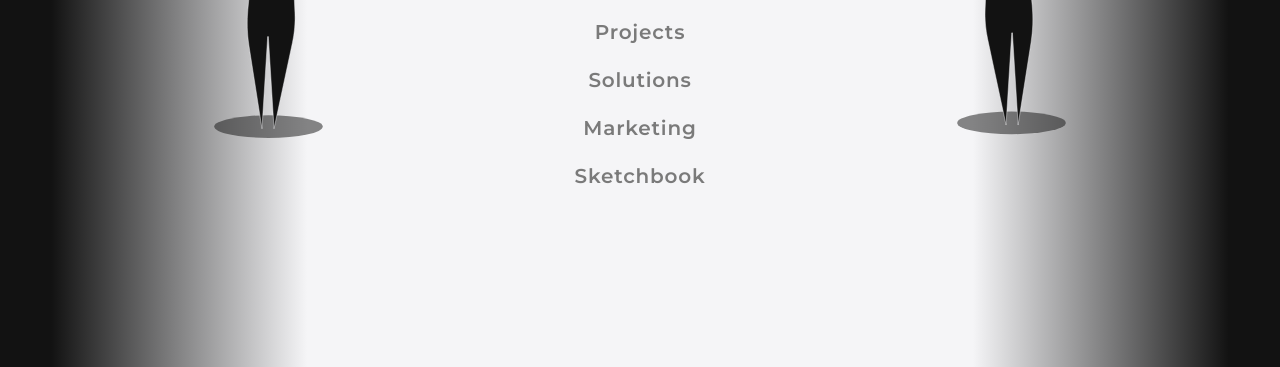
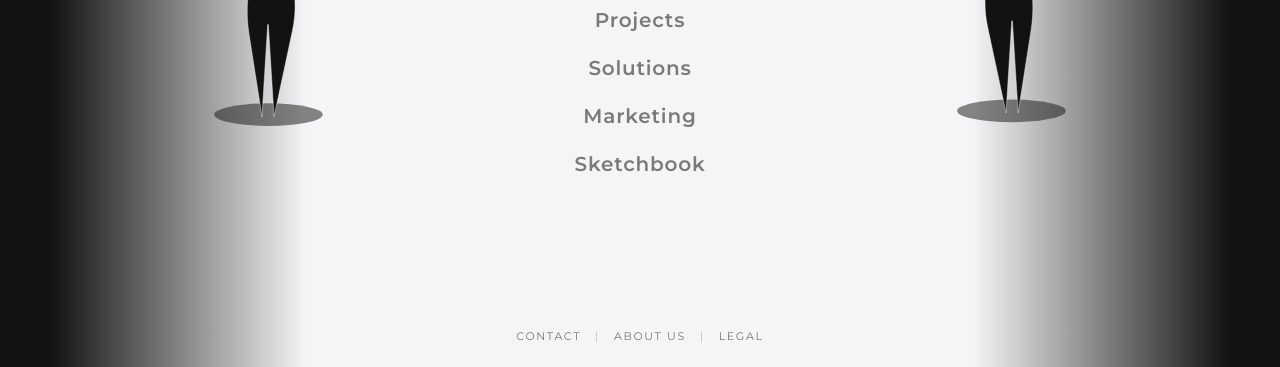
Before and after one commit to dctrarchitect/dctrarchitect.github.io, a plain HTML site: page index.html in a window 1280 px wide. Shown: the part 433-800 px from the top of the page. Drawn offline with Linux system fonts and the light colour scheme.

Commit message:
Update index.html

```diff
--- a/index.html
+++ b/index.html
@@ -168,7 +168,7 @@
       align-items: center;
       justify-content: center;
       gap: clamp(48px, 7vw, 130px);
-      padding: 0 40px;
+      padding: 0 40px 24px 40px;
       position: relative;
     }
 
@@ -251,6 +251,38 @@
       transform: scale(1.04);
     }
 
+    /* ALT ÜÇLÜ NAVİGASYON (Contact | About Us | Legal) */
+    .home-footer {
+      position: absolute;
+      bottom: 24px;
+      left: 50%;
+      transform: translateX(-50%);
+      display: flex;
+      align-items: center;
+      justify-content: center;
+      gap: 14px;
+      font-size: 11px;
+      letter-spacing: 0.15em;
+      text-transform: uppercase;
+      z-index: 20;
+      white-space: nowrap;
+    }
+
+    .home-footer a {
+      text-decoration: none;
+      color: #777777;
+      transition: color 0.2s ease;
+    }
+
+    .home-footer a:hover {
+      color: #121212;
+    }
+
+    .home-footer span {
+      color: rgba(18, 18, 18, 0.25);
+      user-select: none;
+    }
+
     /* MOBİL EKRAN KURALLARI */
     @media (max-width: 768px) {
       .desktop-menu { display: none !important; }
@@ -266,7 +298,7 @@
       .home-stage {
         flex-direction: column;
         justify-content: center;
-        padding: 24px 20px;
+        padding: 24px 20px 56px 20px;
       }
 
       /* Mobilde karakterleri gizle */
@@ -289,6 +321,12 @@
 
       .main-nav a {
         font-size: 19px;
+      }
+
+      .home-footer {
+        bottom: 20px;
+        font-size: 10px;
+        gap: 10px;
       }
     }
   </style>
@@ -347,6 +385,15 @@
     <div class="character-slot right">
       <img src="assets/icon/char-right.svg" alt="Right Character">
     </div>
+
+    <!-- ALT ÜÇLÜ NAVİGASYON -->
+    <footer class="home-footer">
+      <a href="contact/">Contact</a>
+      <span>|</span>
+      <a href="aboutus/">About Us</a>
+      <span>|</span>
+      <a href="legal/">Legal</a>
+    </footer>
   </main>
 
 <script>
```
